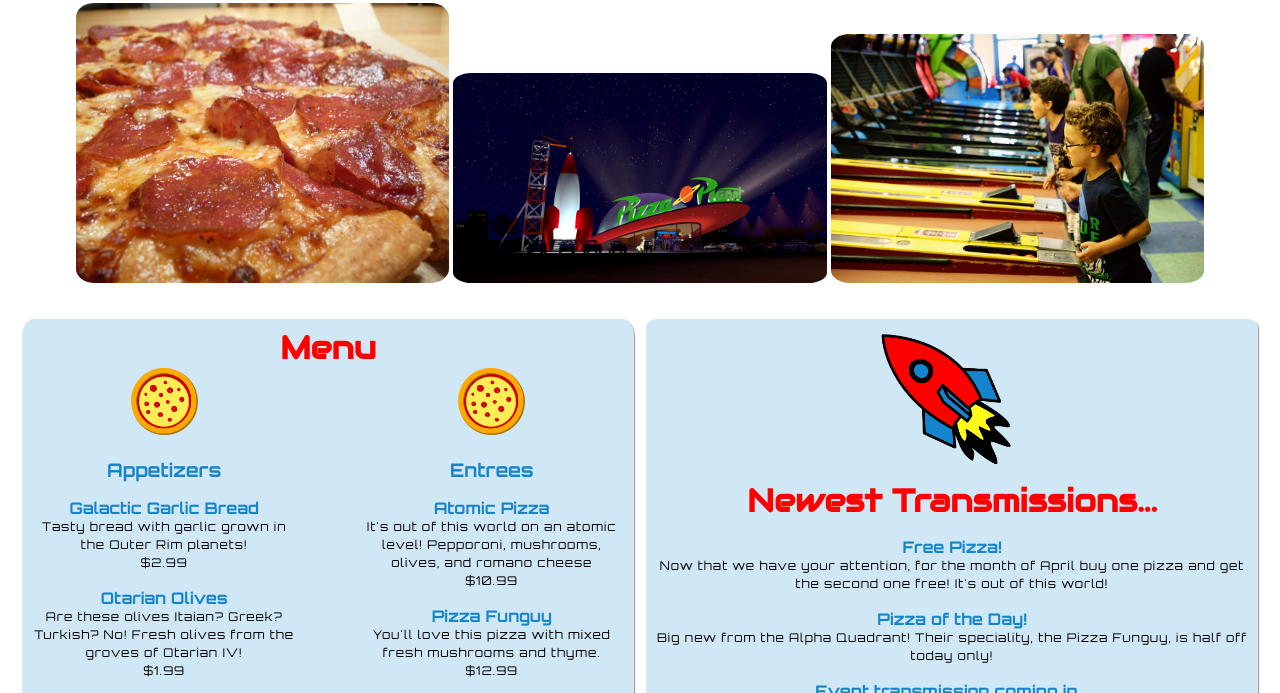
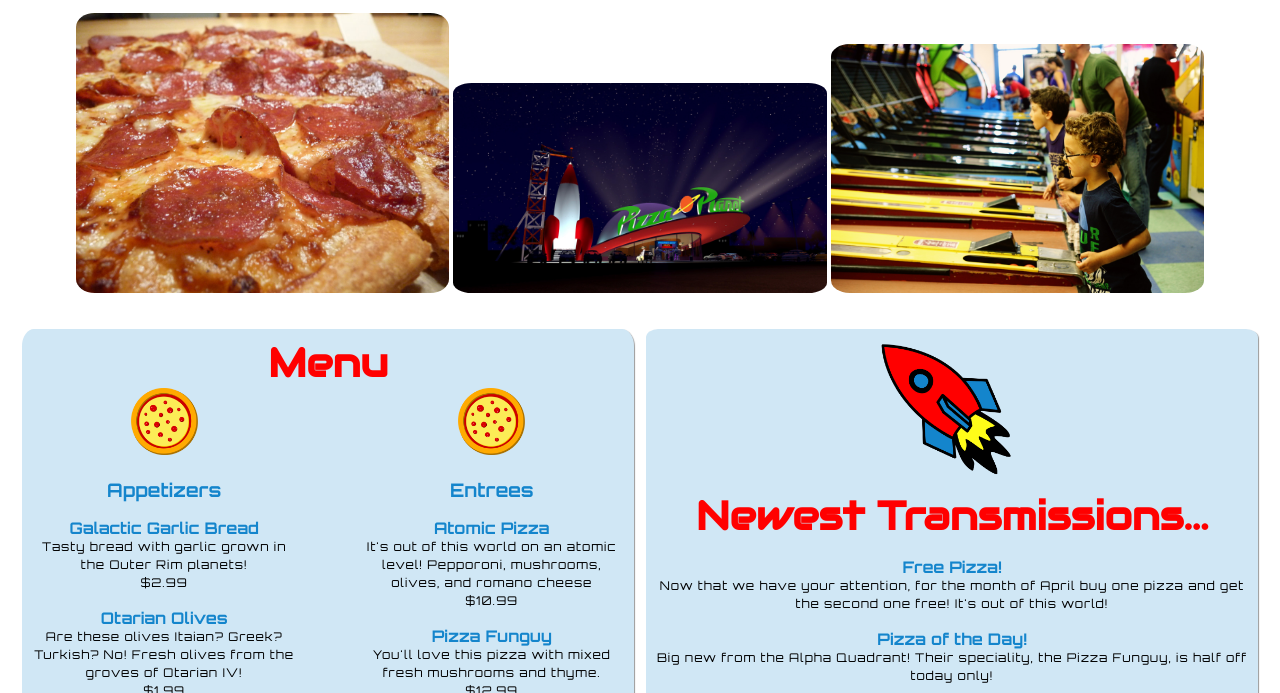
Before and after one commit to adibella/project_final3_dibella_andy, a plain HTML site: page index.html in a window 1280 px wide. Shown: the part 477-1170 px from the top of the page. Drawn offline with Linux system fonts and the light colour scheme; a web font is replaced by a local one.

Commit message:
add heading stylization

```diff
--- a/css/main.css
+++ b/css/main.css
@@ -118,7 +118,12 @@ html {
     text-align: center;
 }
 
-/* General Stylization */
+/* General Text Stylization */
+
+h1 {
+    font-size: 2.5em;
+
+}
 
 .images {
     margin: 0.5em auto;
```
Also changed, not shown: 1 other file.
